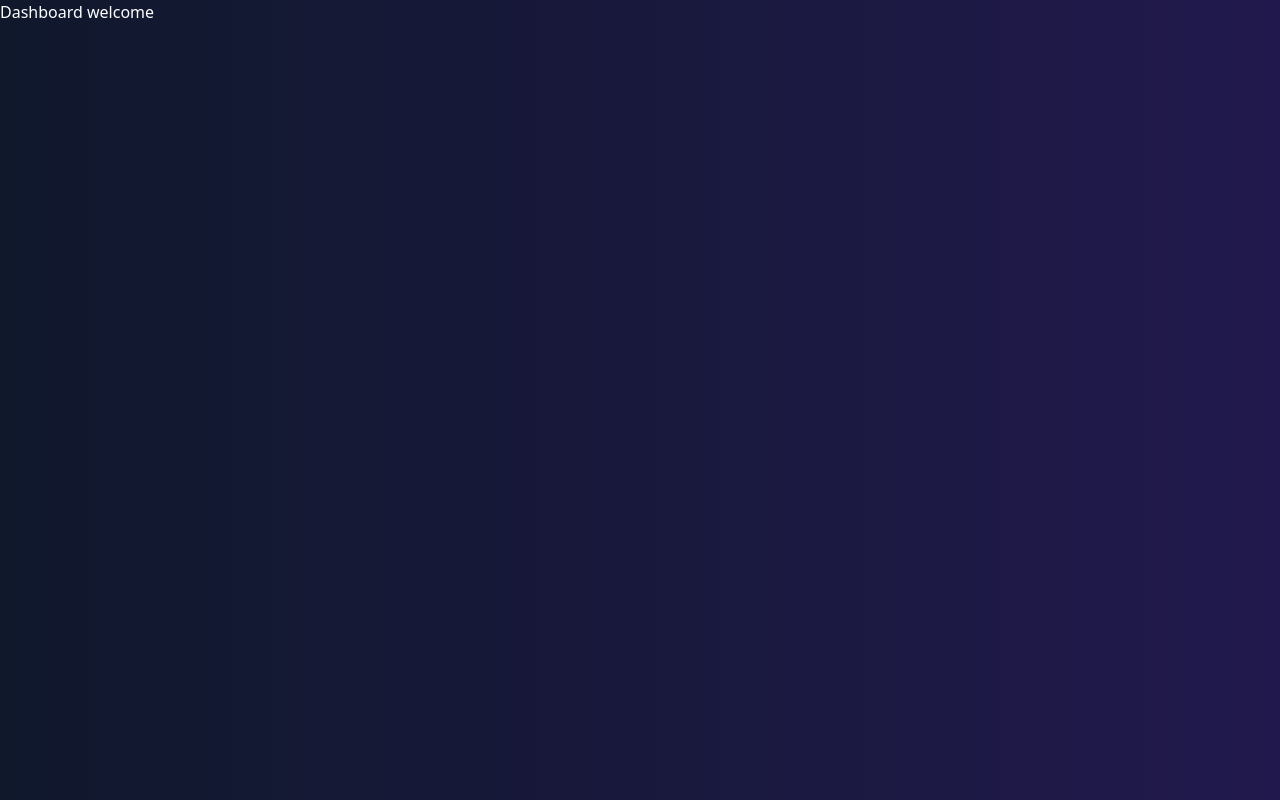
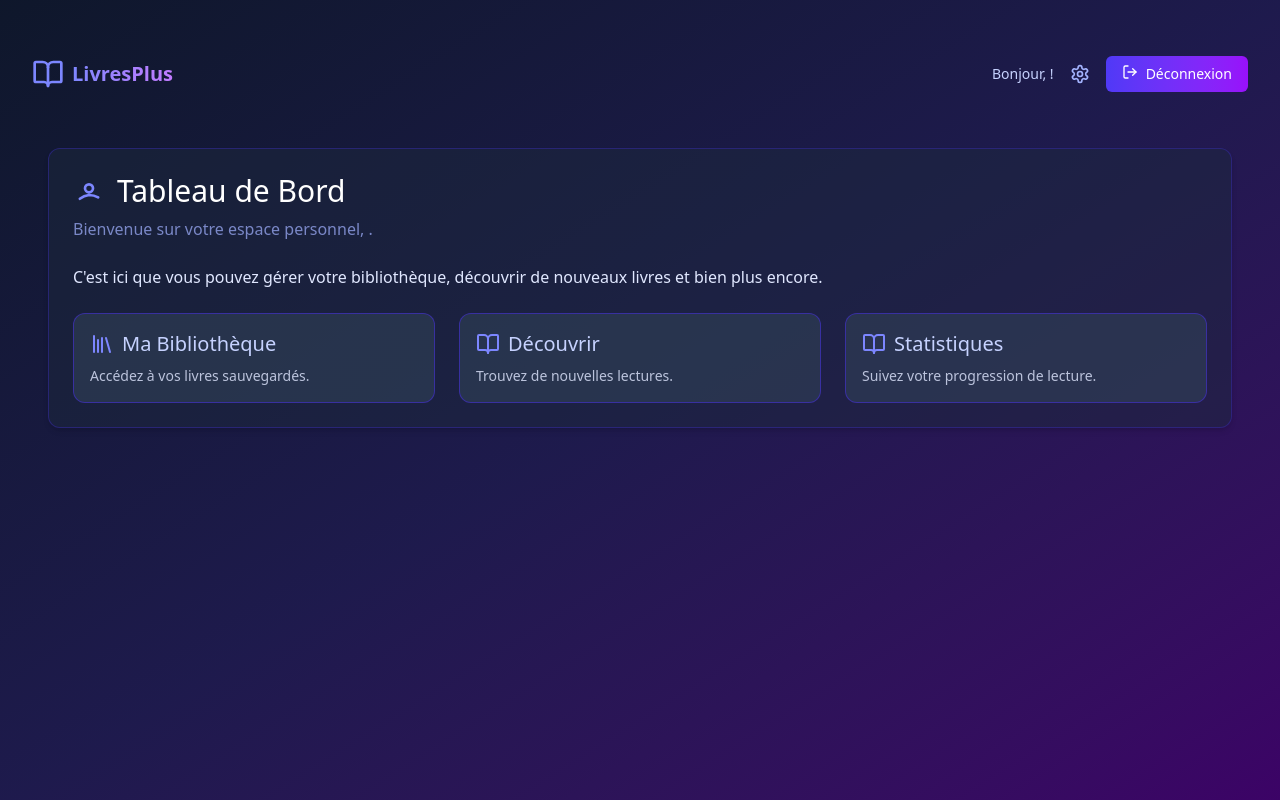
Before and after one commit to EdwinDij/recommendation, a Next.js app in the folder frontend/: page /dashboard in a window 1280 px wide. Built offline with nearby package versions, Linux system fonts and the light colour scheme.

Commit message:
tableau de bord avec les bouton en place

```diff
--- a/frontend/app/auth/page.tsx
+++ b/frontend/app/auth/page.tsx
@@ -109,7 +109,7 @@ const AuthPage = () => {
                   Accédez à votre compte LivresPlus.
                 </p>
               </header>
-              <form className="p-6 space-y-6" onSubmit={handleLogin}>
+              <form className="p-6 space-y-6">
                 <div>
                   <label
                     htmlFor="login-username"
@@ -143,7 +143,8 @@ const AuthPage = () => {
                   />
                 </div>
                 <button
-                  type="submit"
+                  type="button"
+                  onClick={handleLogin}
                   className="w-full bg-gradient-to-r from-indigo-600 to-purple-600 hover:from-indigo-700 hover:to-purple-700 text-white font-semibold py-2 rounded-md transition-colors border-0"
                 >
                   {isLoading && loginUsername && loginPassword ? (
--- a/frontend/app/auth/useAuthentification.tsx
+++ b/frontend/app/auth/useAuthentification.tsx
@@ -154,7 +154,6 @@ export function useAuthentification() {
 
       if (!res.ok) {
         const errorData = await res.json();
-        await new Promise((resolve) => setTimeout(resolve, 2500)); // effet visuel
 
         setIsLoading(false);
         setLoginError(errorData.message || "Erreur lors de la connexion.");
--- a/frontend/app/components/Landing/Navbar.tsx
+++ b/frontend/app/components/Landing/Navbar.tsx
@@ -1,12 +1,11 @@
-// import { BookOpen } from 'lucide-react';
+import { BookOpen } from 'lucide-react';
 import Link from "next/link";
-// import { Button } from '@/components/ui/button';
 
 export const Navbar = () => {
   return (
     <header className="container mx-auto px-4 py-6 flex justify-between items-center">
       <Link href="/" className="flex items-center gap-2">
-        {/* <BookOpen className="h-8 w-8 text-indigo-400" /> */}
+        <BookOpen className="h-8 w-8 text-indigo-400" />
         <span className="text-xl font-bold bg-clip-text text-transparent bg-gradient-to-r from-indigo-400 to-purple-400">
           LivresPlus
         </span>
--- a/frontend/app/dashboard/page.tsx
+++ b/frontend/app/dashboard/page.tsx
@@ -1,7 +1,106 @@
-import React from 'react'
+"use client";
+import React from "react";
+import Link from "next/link";
+import { useDashboard } from "./useDashboard";
+import { BookOpen, LogOut, Settings, Library } from "lucide-react"; // Ajout de Library
+import { motion } from "framer-motion";
 
-export default function page() {
+export default function DashboardPage() {
+  const { user } = useDashboard();
+  const fadeIn = {
+    hidden: { opacity: 0, y: 20 },
+    visible: { opacity: 1, y: 0, transition: { duration: 0.5, delay: 0.2 } },
+  };
+
+  const dashboardItems = [
+    {
+      title: "Ma Bibliothèque",
+      description: "Accédez à vos livres sauvegardés.",
+      icon: <Library className="h-6 w-6 text-indigo-400" />,
+      link: "/my-library",
+    },
+    {
+      title: "Découvrir",
+      description: "Trouvez de nouvelles lectures.",
+      icon: <BookOpen className="h-6 w-6 text-indigo-400" />,
+      link: "#",
+    }, // Mettre un lien pertinent plus tard
+    {
+      title: "Statistiques",
+      description: "Suivez votre progression de lecture.",
+      icon: <BookOpen className="h-6 w-6 text-indigo-400" />,
+      link: "#",
+    }, // Mettre un lien pertinent plus tard
+  ];
   return (
-    <div>Dashboard welcome</div>
-  )
+    <div className="min-h-screen bg-gradient-to-br from-slate-900 via-indigo-950 to-purple-950 text-white p-4 md:p-8">
+      <header className="container mx-auto flex justify-between items-center py-6 mb-8">
+        <Link href="/dashboard" className="flex items-center gap-2">
+          <BookOpen className="h-8 w-8 text-indigo-400" />
+          <span className="text-xl font-bold bg-clip-text text-transparent bg-gradient-to-r from-indigo-400 to-purple-400">
+            LivresPlus
+          </span>
+        </Link>
+        <div className="flex items-center gap-4">
+          <span className="text-sm text-indigo-200 hidden md:block">
+            Bonjour, {user?.username} !
+          </span>
+          <button className="text-indigo-300 hover:text-indigo-100 hover:bg-indigo-900/50">
+            <Settings className="h-5 w-5" />
+          </button>
+          <button className=" flex px-4 py-2 rounded-md text-sm text-white bg-gradient-to-r from-indigo-600 to-purple-600 hover:from-indigo-700 hover:to-purple-700 transition-colors">
+            <LogOut className="mr-2 h-4 w-4" /> Déconnexion
+          </button>
+        </div>
+      </header>
+
+      <main className="container mx-auto px-4">
+        <motion.div initial="hidden" animate="visible" variants={fadeIn}>
+          <div className="bg-slate-800/50 border border-indigo-800/50 text-white mb-8 p-6 rounded-xl shadow-md">
+            <h1 className="text-3xl flex items-center mb-2">
+              <svg
+                className="mr-3 h-8 w-8 text-indigo-400"
+                fill="none"
+                stroke="currentColor"
+                viewBox="0 0 24 24"
+              >
+                <path
+                  strokeLinecap="round"
+                  strokeLinejoin="round"
+                  strokeWidth={2}
+                  d="M5.121 17.804A13.937 13.937 0 0112 15c2.5 0 4.847.655 6.879 1.804M15 10a3 3 0 11-6 0 3 3 0 016 0z"
+                />
+              </svg>
+              Tableau de Bord
+            </h1>
+            <p className="text-indigo-300/70 mb-6">
+              Bienvenue sur votre espace personnel, {user?.username}.
+            </p>
+            <p className="text-indigo-100 mb-6">
+              C&apos;est ici que vous pouvez gérer votre bibliothèque, découvrir
+              de nouveaux livres et bien plus encore.
+            </p>
+
+            <div className="grid grid-cols-1 md:grid-cols-2 lg:grid-cols-3 gap-6">
+              {dashboardItems.map((item, index) => (
+                <a
+                  key={index}
+                  href={item.link}
+                  className="bg-slate-700/60 border border-indigo-700/60 rounded-xl p-4 hover:border-indigo-500 hover:shadow-lg hover:shadow-indigo-900/30 transition-all duration-300 block text-white"
+                >
+                  <div className="text-xl flex items-center mb-2 text-indigo-200">
+                    {item.icon}
+                    <span className="ml-2">{item.title}</span>
+                  </div>
+                  <p className="text-sm text-indigo-100/80">
+                    {item.description}
+                  </p>
+                </a>
+              ))}
+            </div>
+          </div>
+        </motion.div>
+      </main>
+    </div>
+  );
 }
--- /dev/null
+++ b/frontend/app/dashboard/useDashboard.tsx
@@ -0,0 +1,28 @@
+// import React, { useEffect, useState } from "react";
+import { useAuth as useAuthContext } from "../contexts";
+
+
+export const useDashboard = () => {
+
+  const { logout, user } = useAuthContext();
+
+//   const handleLogout = () => {
+//     logout();
+//   };
+
+//     const fadeIn = {
+//     hidden: { opacity: 0, y: 20 },
+//     visible: { opacity: 1, y: 0, transition: { duration: 0.5, delay: 0.2 } },
+//   };
+//     const dashboardItems = [
+//       { title: "Ma Bibliothèque", description: "Accédez à vos livres sauvegardés.", icon: <Library className="h-6 w-6 text-indigo-400" />, link: "/my-library" },
+//       { title: "Découvrir", description: "Trouvez de nouvelles lectures.", icon: <BookOpen className="h-6 w-6 text-indigo-400" />, link: "#" }, // Mettre un lien pertinent plus tard
+//       { title: "Statistiques", description: "Suivez votre progression de lecture.", icon: <BookOpen className="h-6 w-6 text-indigo-400" />, link: "#" }, // Mettre un lien pertinent plus tard
+//     ];
+
+return {
+    user,
+    logout
+}
+
+}
```
